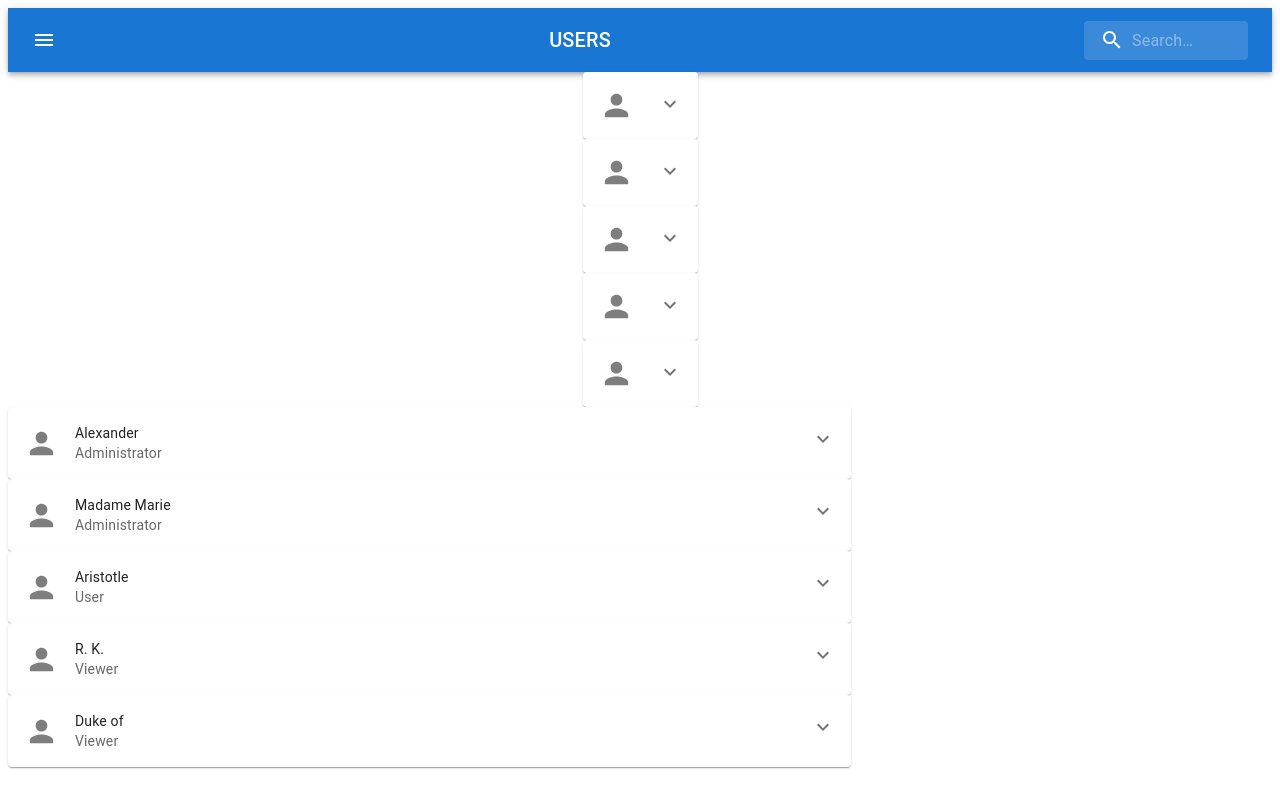
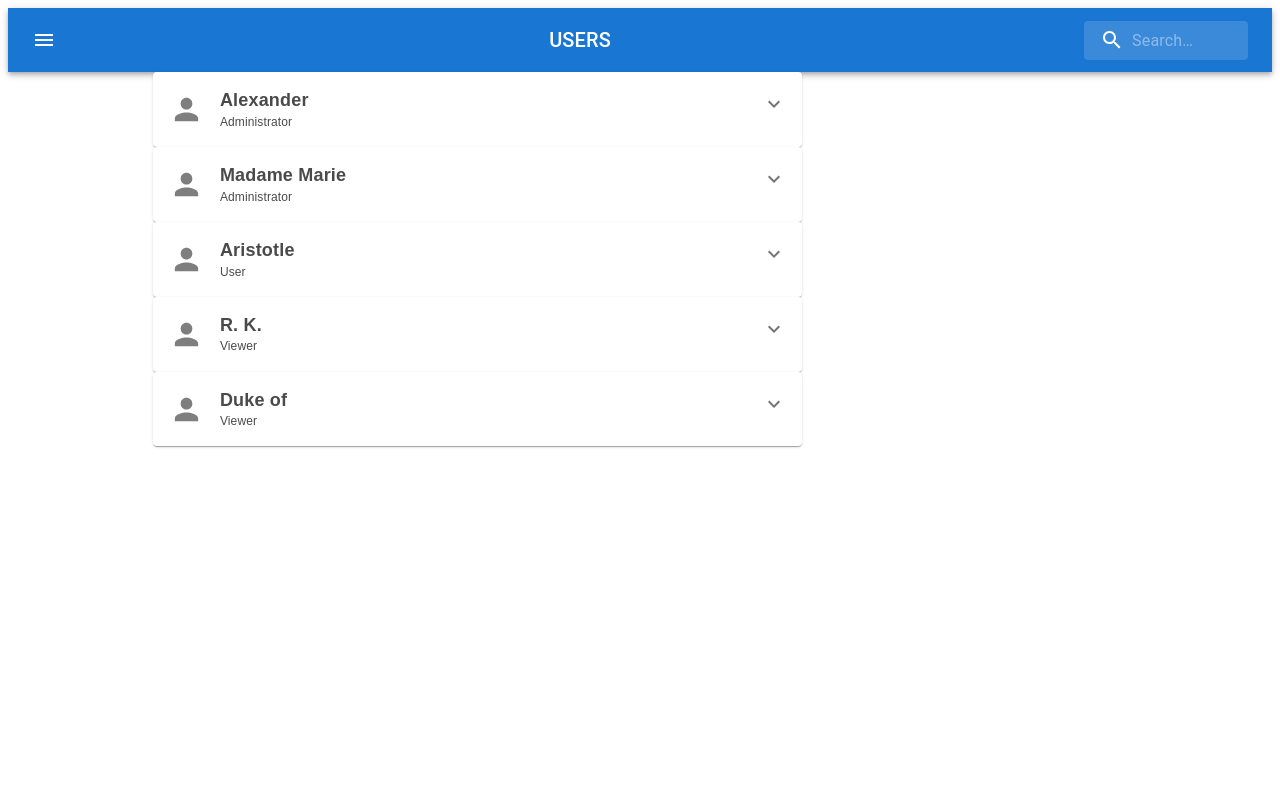
Before and after one commit to Zanderson91/veryable-ui-challenge, a React (Create React App) app: page / in a window 1280 px wide. Built offline with nearby package versions, Linux system fonts and the light colour scheme; data requests are answered from the project's data file.

Commit message:
text styling applied

```diff
--- a/src/components/notes/noteCard.css
+++ b/src/components/notes/noteCard.css
@@ -1,5 +1,37 @@
 .title {
-    font-family: 'Courier New', Courier, monospace ;
+    font-family:Arial, Helvetica, sans-serif;
     font-size: 16px;
+    font-weight: 700;
+    line-height: 120%;
+}
+
+.details {
+    font-family:Arial, Helvetica, sans-serif;
+    font-size: 14px;
     font-weight: 500;
 }
+
+.space {
+    padding-top: 10px;
+}
+
+.css-46bh2p-MuiCardContent-root {
+    padding: 0px 0px 0px 70px !important;
+}
+
+.css-et1ao3-MuiTypography-root {
+    font-family: Arial, Helvetica, sans-serif !important;
+    font-size: 18px !important;
+    font-weight: 700 !important;
+    color: #4a4a4a !important;
+}
+
+.css-83ijpv-MuiTypography-root {
+    font-family: Arial, Helvetica, sans-serif !important;
+    font-size: 12px !important;
+    color: #4a4a4a !important;
+}
+
+.css-wtp9r2-MuiPaper-root-MuiCard-root {
+    margin-top: 16px;
+}
--- a/src/components/notes/noteCard.js
+++ b/src/components/notes/noteCard.js
@@ -12,6 +12,7 @@ import MoreVertIcon from '@mui/icons-material/MoreVert';
 import PersonIcon from '@mui/icons-material/Person';
 import '../card/card.css'
 import { useState, useEffect } from 'react';
+import './noteCard.css'
 
 const ExpandMore = styled((props) => {
     const { expand, ...other } = props;
@@ -55,12 +56,19 @@ export default function NoteCard({note}) {
          <CardContent>
    <Typography paragraph></Typography>
 
-   <div className="title">Phone:</div>
-   <div>{note.phone}</div>
-   <Typography paragraph>Created At:</Typography>
-   <div>{note.createdAt}</div>
-   <Typography paragraph>Last Logged In:</Typography>
-   <div>{note.lastLoggedIn}</div>
+   <span className="title">Phone:</span>
+   <div>
+   <span className="details">{note.phone}</span>
+   </div>
+   <div className="space" />
+   <span className="title">Created At:</span>
+   <div>
+    <span className="details">{note.createdAt}</span>
+    </div>
+    <div className="space" />
+    <span className="title">Last Logged In:</span>
+    <div/>
+   <span className="details">{note.lastLoggedIn}</span>
    </CardContent>
   </Collapse>
         </Card>
--- a/src/pages/home/homepage.jsx
+++ b/src/pages/home/homepage.jsx
@@ -13,21 +13,6 @@ export default function Homepage() {
         <SearchAppBar />
       </div>
       <div className="usercard">
-          <UserCard />
-          </div>
-          <div className="usercard">
-          <UserCard />
-          </div>
-          <div className="usercard">
-          <UserCard />
-          </div>
-          <div className="usercard">
-          <UserCard />
-          </div>
-          <div className="usercard">
-          <UserCard />
-          </div>
-          <div>
           <Notes />
           </div>
 
```
